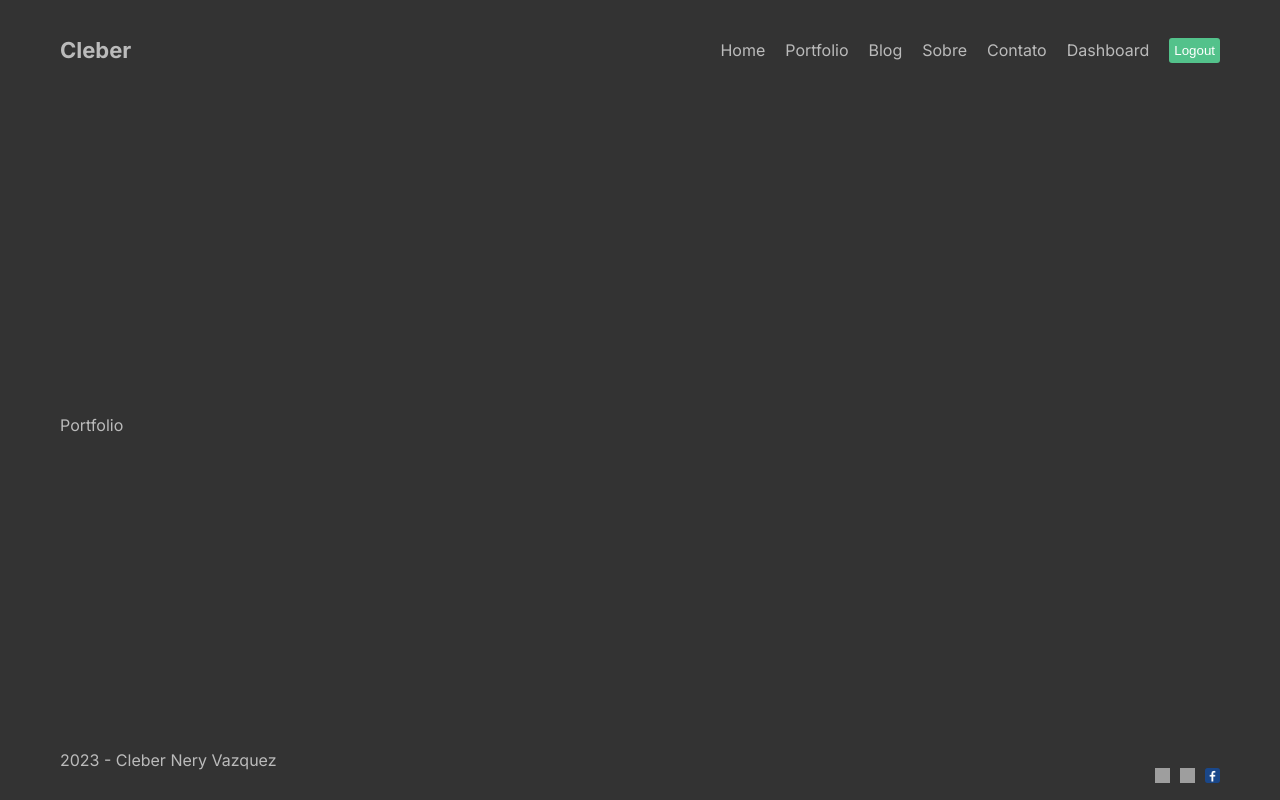
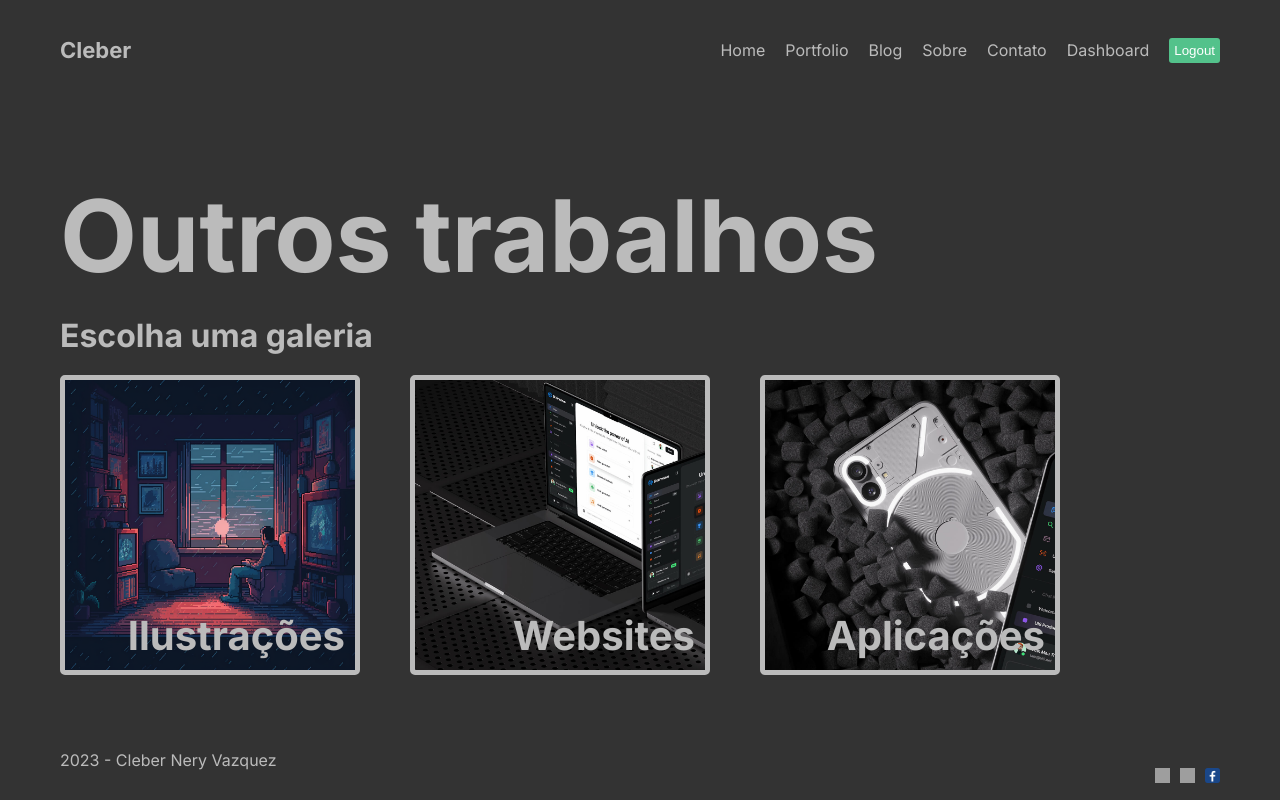
Before and after one commit to CleberNeryVazquez/projeto-next-app, a Next.js app: page /portfolio in a window 1280 px wide. Built offline with nearby package versions, Linux system fonts and the light colour scheme; grey boxes are pictures that could not be loaded.

Commit message:
Sessao portfolio com todas os styles

```diff
--- /dev/null
+++ b/src/app/portfolio/layout.jsx
@@ -0,0 +1,15 @@
+import React from 'react'
+import styles from './page.module.css'
+
+const Layout = ({children})=>{
+    return (
+        <div >
+            <h1 className={styles.mainTitle}>
+                Outros trabalhos
+            </h1>
+                {children}
+        </div>
+      )
+}
+
+export default Layout
--- a/src/app/portfolio/page.jsx
+++ b/src/app/portfolio/page.jsx
@@ -1,8 +1,22 @@
+import Link from 'next/link'
 import React from 'react'
-
+import styles from './page.module.css'
 const Portfolio = () => {
   return (
-    <div>Portfolio</div>
+    <div className={styles.container}>
+      <h1 className={styles.selectTitle}>Escolha uma galeria</h1>
+      <div className={styles.itens}>
+        <Link href='/portfolio/ilustrations' className={styles.item} >
+          <span className={styles.title}>Ilustrações</span>
+        </Link>
+        <Link href='/portfolio/websites' className={styles.item} >
+          <span className={styles.title}>Websites</span>
+        </Link>
+        <Link href='/portfolio/application' className={styles.item} >
+          <span className={styles.title}>Aplicações</span>
+        </Link>
+      </div>
+    </div>
   )
 }
 
--- a/src/app/portfolio/page.module.css
+++ b/src/app/portfolio/page.module.css
@@ -1,3 +1,37 @@
+.mainTitle {
+    font-size: 100px;
+}
 .container{
 
 }
+.selectTitle {
+    margin: 20px 0px;
+}
+.itens {
+    display: flex;
+    gap: 50px;
+}
+.item {
+    border: 5px solid #bbb;
+    border-radius: 5px;
+    width: 300px;
+    height: 300px;
+    position: relative;
+    background-size: cover !important;
+}
+.item:nth-child(1){
+    background-image: url('/illustration.png');
+}
+.item:nth-child(2){
+    background-image: url('/websites.jpg');
+}
+.item:nth-child(3){
+    background-image: url('/apps.jpg');
+}
+.title {
+    position: absolute;
+    right: 10px;
+    bottom: 10px;
+    font-size: 40px;
+    font-weight: bold;
+}
```
